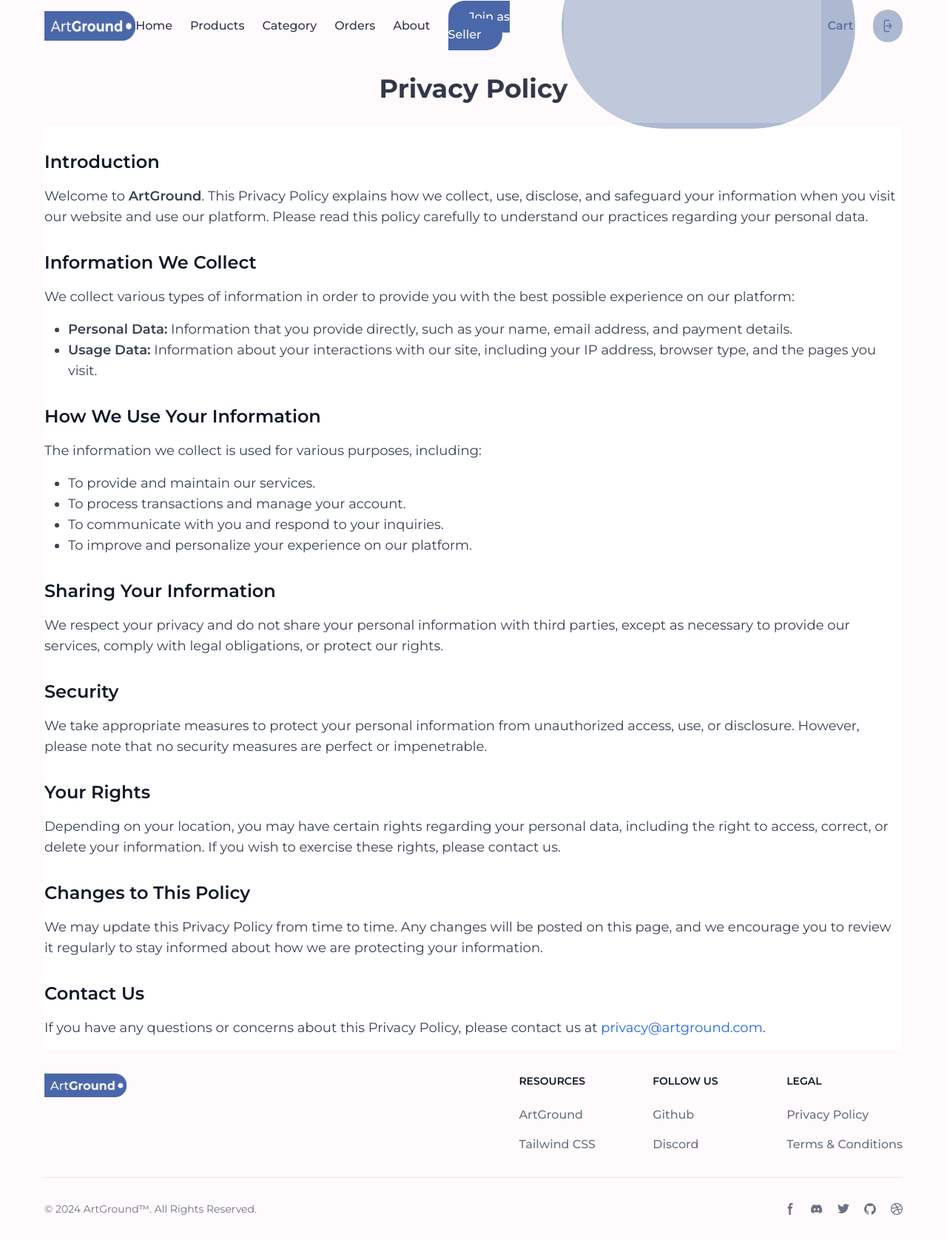
After one commit to AnkurGarg07/ArtGround, a Django app: template Customer/templates/privacy-policy.html in a window 1280 px wide. The commit adds this page. Shown: the whole page at 74% size. Run offline with Django 5.2, Linux system fonts and the light colour scheme; the template is opened without the code that fills it, so the values that code supplies are empty; style sheets or scripts are compiled from the project's sources; parts of the project's set-up code (start-up, migrations or seed data) failed here and were passed over; some libraries are stand-ins or nearby versions; grey boxes are pictures that could not be loaded.

Commit message:
[ADDED : Privacy and T&C page]

```diff
--- a/Customer/templates/footer.html
+++ b/Customer/templates/footer.html
@@ -34,10 +34,10 @@
                   <h2 class="mb-6 text-sm font-semibold text-gray-900 uppercase ">Legal</h2>
                   <ul class="text-gray-500  font-medium">
                       <li class="mb-4">
-                          <a href="#" class="hover:underline">Privacy Policy</a>
+                          <a href="{% url 'privacy-policy' %}" class="hover:underline">Privacy Policy</a>
                       </li>
                       <li>
-                          <a href="#" class="hover:underline">Terms &amp; Conditions</a>
+                          <a href="{% url 'terms-and-condition' %}" class="hover:underline">Terms &amp; Conditions</a>
                       </li>
                   </ul>
               </div>
--- a/Customer/templates/navbar.html
+++ b/Customer/templates/navbar.html
@@ -11,7 +11,7 @@
       <li><a href="{% url 'products' %}">Products</a></li>
       <li><a href="{% url 'category' %}">Category</a></li>
       <li><a href="{% url 'Orders' %}">Orders</a></li>
-      <li><a href="{% url 'about' %}">About</a></li>
+      <li><a href="{% url 'about-us' %}">About</a></li>
       <li>
         <a
           class="bg-accent text-primary py-3 px-7 rounded-full"
--- /dev/null
+++ b/Customer/templates/privacy-policy.html
@@ -0,0 +1,60 @@
+{% extends 'base.html' %}
+{% block content %}
+
+<h1 class="font-bold text-[35px] text-text text-center pt-6">Privacy Policy</h1>
+
+<div class="flex flex-col items-center mt-6">
+  <section class="bg-white">
+    <h2 class="text-2xl font-semibold text-gray-900 mt-8 mb-4">Introduction</h2>
+    <p class="text-lg text-gray-700 mb-4">
+      Welcome to <span class="font-semibold">ArtGround</span>. This Privacy Policy explains how we collect, use, disclose, and safeguard your information when you visit our website and use our platform. Please read this policy carefully to understand our practices regarding your personal data.
+    </p>
+
+    <h2 class="text-2xl font-semibold text-gray-900 mt-8 mb-4">Information We Collect</h2>
+    <p class="text-lg text-gray-700 mb-4">
+      We collect various types of information in order to provide you with the best possible experience on our platform:
+    </p>
+    <ul class="list-disc pl-8 text-lg text-gray-700 mb-4">
+      <li><span class="font-semibold">Personal Data:</span> Information that you provide directly, such as your name, email address, and payment details.</li>
+      <li><span class="font-semibold">Usage Data:</span> Information about your interactions with our site, including your IP address, browser type, and the pages you visit.</li>
+    </ul>
+
+    <h2 class="text-2xl font-semibold text-gray-900 mt-8 mb-4">How We Use Your Information</h2>
+    <p class="text-lg text-gray-700 mb-4">
+      The information we collect is used for various purposes, including:
+    </p>
+    <ul class="list-disc pl-8 text-lg text-gray-700 mb-4">
+      <li>To provide and maintain our services.</li>
+      <li>To process transactions and manage your account.</li>
+      <li>To communicate with you and respond to your inquiries.</li>
+      <li>To improve and personalize your experience on our platform.</li>
+    </ul>
+
+    <h2 class="text-2xl font-semibold text-gray-900 mt-8 mb-4">Sharing Your Information</h2>
+    <p class="text-lg text-gray-700 mb-4">
+      We respect your privacy and do not share your personal information with third parties, except as necessary to provide our services, comply with legal obligations, or protect our rights.
+    </p>
+
+    <h2 class="text-2xl font-semibold text-gray-900 mt-8 mb-4">Security</h2>
+    <p class="text-lg text-gray-700 mb-4">
+      We take appropriate measures to protect your personal information from unauthorized access, use, or disclosure. However, please note that no security measures are perfect or impenetrable.
+    </p>
+
+    <h2 class="text-2xl font-semibold text-gray-900 mt-8 mb-4">Your Rights</h2>
+    <p class="text-lg text-gray-700 mb-4">
+      Depending on your location, you may have certain rights regarding your personal data, including the right to access, correct, or delete your information. If you wish to exercise these rights, please contact us.
+    </p>
+
+    <h2 class="text-2xl font-semibold text-gray-900 mt-8 mb-4">Changes to This Policy</h2>
+    <p class="text-lg text-gray-700 mb-4">
+      We may update this Privacy Policy from time to time. Any changes will be posted on this page, and we encourage you to review it regularly to stay informed about how we are protecting your information.
+    </p>
+
+    <h2 class="text-2xl font-semibold text-gray-900 mt-8 mb-4">Contact Us</h2>
+    <p class="text-lg text-gray-700 mb-4">
+      If you have any questions or concerns about this Privacy Policy, please contact us at <a href="mailto:privacy@artground.com" class="text-blue-600 hover:underline">privacy@artground.com</a>.
+    </p>
+  </section>
+</div>
+
+{% endblock %}
--- a/Customer/urls.py
+++ b/Customer/urls.py
@@ -6,7 +6,9 @@ urlpatterns = [
     path('products/', views.products, name='products'),
     path('product/<str:product_id>', views.product_page, name='product_page'),
     path('category/', views.category, name='category'),
-    path('about/', views.about, name='about'),
+    path('about-us/', views.about, name='about-us'),
+    path('privacy-policy/', views.privacy, name='privacy-policy'),
+    path('terms-and-condition/', views.terms_condition, name='terms-and-condition'),
     path('checkout/', views.checkout, name='checkout'),
     # path('checkoutHandle', views.checkoutHandle, name='checkoutHandle'),
     path('orderConfirmation/', views.orderConfirmation, name='orderConfirmation'),
```
Also changed, not shown: Customer/templates/terms_condition.html (added, +66 -0 lines), Customer/views.py (+11 -1 lines).
